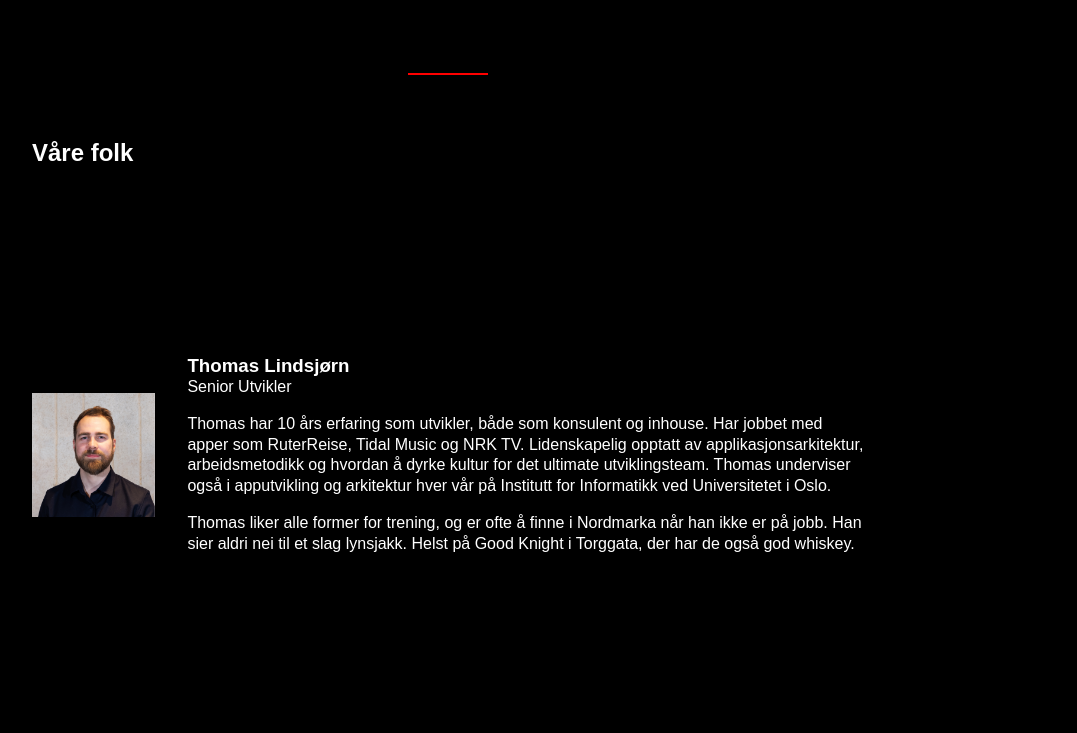
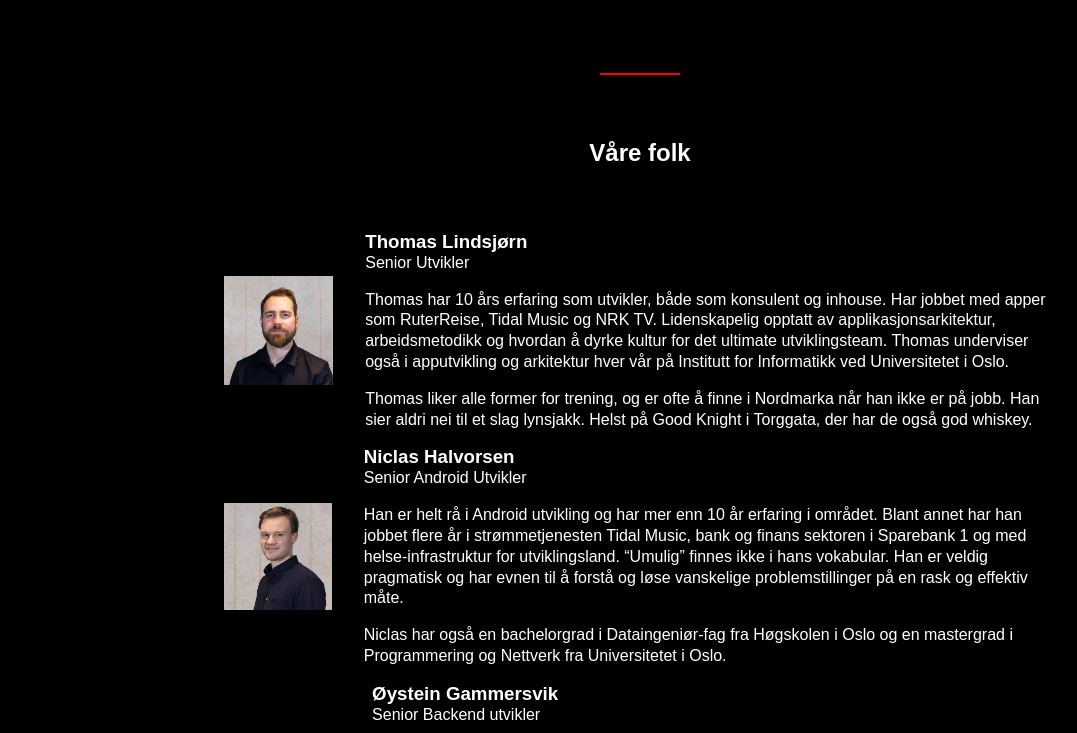
Before and after one commit to Konsultas/RadapageFixed, a Next.js app: page / in a window 1280 px wide. Shown: the part 740-1473 px from the top of the page, without its empty margins (0-1077 px from the left). Built offline with nearby package versions, Linux system fonts and the light colour scheme.

Commit message:
fix:profiles styling

```diff
--- a/src/mainPage/employees/ProfileComponent.tsx
+++ b/src/mainPage/employees/ProfileComponent.tsx
@@ -1,4 +1,4 @@
-import Image from "next/image"
+import Image from "next/future/image"
 import { FC } from "react"
 import style from "../../../styles/mainPageStyles/ProfileComponent.module.scss"
 interface Props{
@@ -11,9 +11,8 @@ interface Props{
 export const ProfileComponent:FC<Props> = (props:Props)=>{
     return(
         <section className={style.profil}>
-            <div className={style.profilBilde}>
-                <Image layout="fill" objectFit="contain"  src={props.imgPath} alt=""/>
-            </div>
+            <Image className={style.profilBilde} src={props.imgPath} alt=""/>
+
 
             <span className={style.profilBeskrivelse}>
                 <div>
--- a/src/pages/index.tsx
+++ b/src/pages/index.tsx
@@ -5,7 +5,7 @@ import { Header } from '../mainPage/header/Header'
 
 const Home: NextPage = () => {
   return (
-    <div>
+    <div className="body">
     <Header></Header>
     <a tabIndex={0} className="tilTopp" href="#topp">Til topp</a>
       <a id="skipToContent" tabIndex={1} href="#innledning">HOPP TIL INNHOLD</a>
--- a/styles/globals.scss
+++ b/styles/globals.scss
@@ -0,0 +1,16 @@
+.body{
+    display: flex;
+    justify-content: center;
+    flex-direction: column;
+    align-items: center;
+    background-color: black;
+}
+main{
+    padding: 2rem;
+    display: flex;
+    flex-direction: column;
+    align-items: center;
+    justify-content: center;
+    gap: 2rem;
+    width: 70%;
+}
--- a/styles/main.css
+++ b/styles/main.css
@@ -1,20 +1,5 @@
 
-body{
-    display: flex;
-    justify-content: center;
-    flex-direction: column;
-    align-items: center;
-    background-color: black;
-}
-main{
-    padding: 2rem;
-    display: flex;
-    flex-direction: column;
-    align-items: center;
-    justify-content: center;
-    gap: 2rem;
-    width: 70%;
-}
+
 #innledning {
     display: flex;
     flex-direction: column;
@@ -66,17 +51,8 @@ main{
     main{
         width: 100%;
     }
-    .profilBilde{
-        width: 50vw;
-    }
 }
 @media (max-width: 720px) {
-    .profil{
-        flex-direction: column;
-    }
-    .profilBilde{
-        width: 100%;
-    }
     #jobbeHer{
         flex-direction: column;
     }
--- a/styles/mainPageStyles/profileComponent.module.scss
+++ b/styles/mainPageStyles/profileComponent.module.scss
@@ -15,15 +15,19 @@
 }
 .ansattIntroduksjon{
     margin-bottom: 3rem;
+    text-align: center;
 }
-
+.ansatteWrapper{
+    display: flex;
+    flex-direction: column;
+    gap: 1rem;
+}
 
 
 @media (max-width: 1080px) {
 
     .profilBilde{
         width: 50vw;
-        height: 50vw;
     }
 }
 @media (max-width: 720px) {
```
